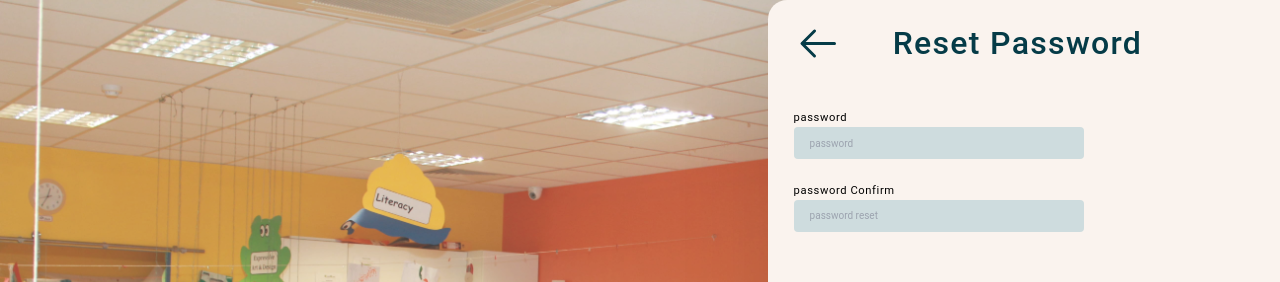
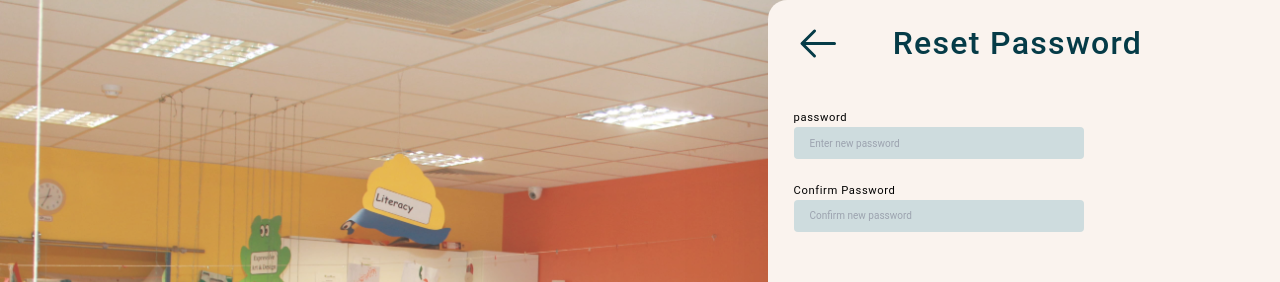
Before and after one commit to ZODIAC3al/Kids-Oasis, a React (Vite) app: page /reset/1/1 in a window 1280 px wide. Shown: the top 282 px of the page. Built offline with nearby package versions, Linux system fonts and the light colour scheme.

Commit message:
fixed reset-token component

```diff
--- a/package.json
+++ b/package.json
@@ -1,5 +1,5 @@
 {
-  "homepage":"https://github.com/ZODIAC3al/Kids-Oasis",
+  "homepage": "https://github.com/ZODIAC3al/Kids-Oasis",
   "name": "kids",
   "private": true,
   "version": "0.0.0",
@@ -16,6 +16,7 @@
     "formik": "^2.4.6",
     "framer-motion": "^11.1.7",
     "prop-types": "^15.8.1",
+    "query-string": "^9.0.0",
     "react": "^18.2.0",
     "react-dom": "^18.2.0",
     "react-icons": "^5.1.0",
--- a/src/components/ResetPassword.jsx
+++ b/src/components/ResetPassword.jsx
@@ -1,34 +1,37 @@
 import axios from "axios";
 import { useFormik } from "formik";
 import { GoArrowLeft } from "react-icons/go";
-import { useNavigate, useParams } from "react-router";
-// import { token } from "./Login";
+import { useNavigate, useLocation } from "react-router-dom";
+import queryString from 'query-string';
 
 function ResetPassword() {
-  const router = useNavigate();
-  const { id, token } = useParams();
+  const navigate = useNavigate();
+  const location = useLocation();
+  const queryParams = queryString.parse(location.search); // parse query parameters
+  const token = queryParams.token;  // extract token
+
   const formik = useFormik({
     initialValues: { password: "", passwordConfirm: "" },
     onSubmit: (values) => {
       axios
         .patch(
-          `https://kids-oasis-smti.onrender.com/api/v1/users/resetPassword/${id}/${token}`,
+          `https://kids-oasis-smti.onrender.com/api/v1/users/resetPassword?token=${token}`,  // use token from query params
           values
         )
         .then((res) => {
           console.log(res);
-          const token = res.data.token;
-          document.cookie = `authToken=${token}; path=/`;
-          localStorage.setItem("authToken", token);
-          router("/login", { state: { values } });
+          const newToken = res.data.token;
+          document.cookie = `authToken=${newToken}; path=/`;
+          localStorage.setItem("authToken", newToken);
+          navigate("/login");
         })
         .catch((err) => console.log(err));
     },
   });
+
   return (
     <div className="login-container">
       <div className="image-container"></div>
-
       <div className="form">
         <form onSubmit={formik.handleSubmit} className="flex flex-col gap-6 ">
           <div className="form-header">
@@ -39,11 +42,11 @@ function ResetPassword() {
           </div>
 
           <div className="grid w-full">
-            <label className="block">password</label>
+          <label className="block">password</label>
             <input
               onChange={formik.handleChange}
               className="input-container"
-              placeholder="password"
+              placeholder="Enter new password"
               type="password"
               name="password"
               value={formik.values.password}
@@ -51,11 +54,11 @@ function ResetPassword() {
             />
           </div>
           <div className="grid w-full">
-            <label className="block">password Confirm</label>
+            <label className="block">Confirm Password</label>
             <input
               onChange={formik.handleChange}
               className="input-container"
-              placeholder="password reset"
+              placeholder="Confirm new password"
               type="password"
               name="passwordConfirm"
               value={formik.values.passwordConfirm}
```
Also changed, not shown: 1 other file (tests, documents, lock files or other folders).
